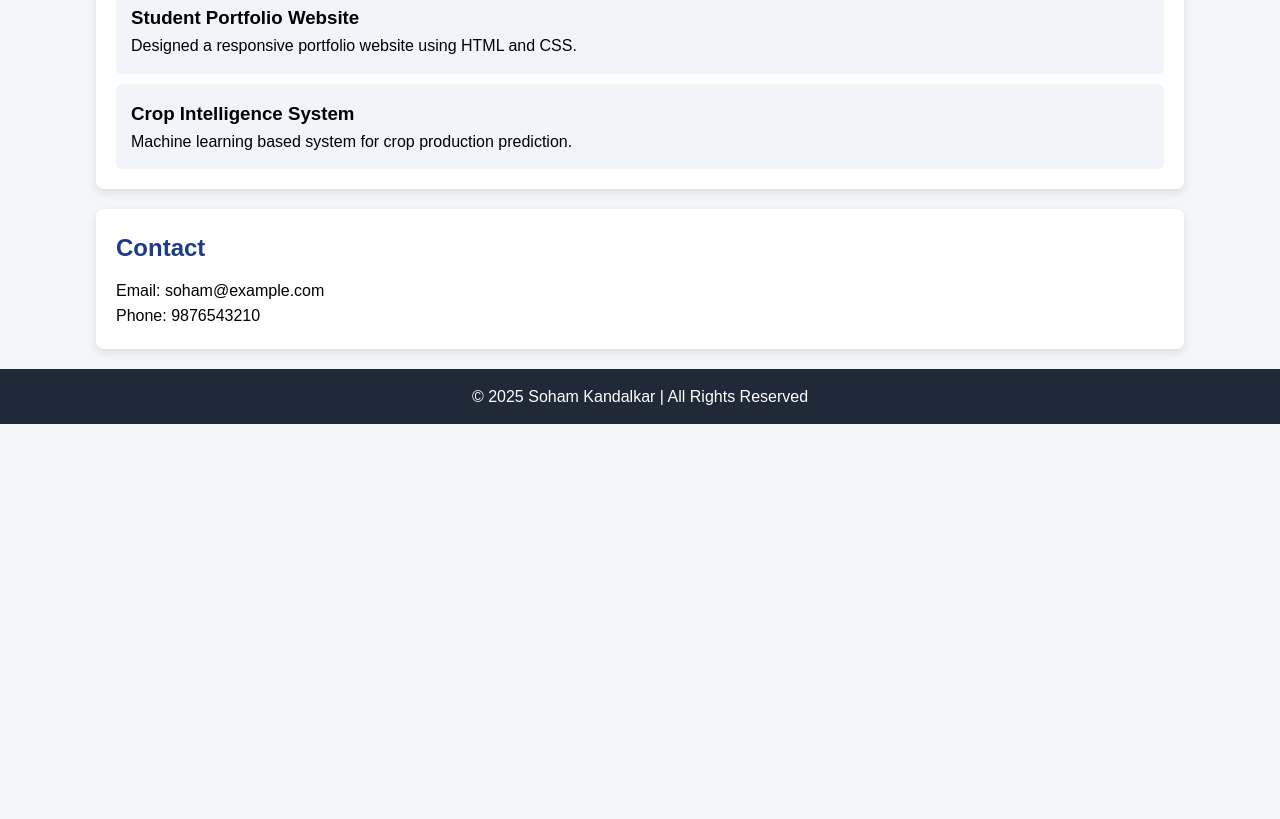
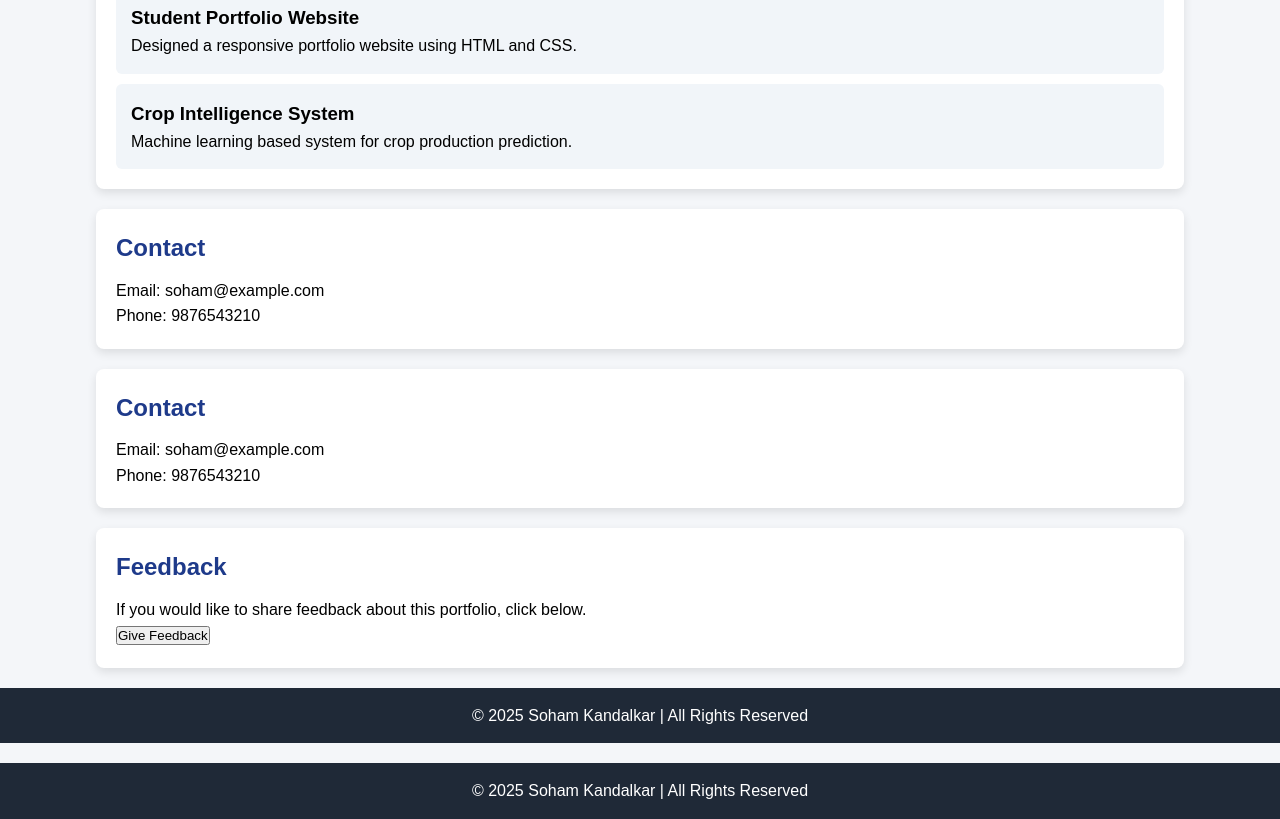
Before and after one commit to smkandalkar2005-crypto/shiny-enigma, a plain HTML site: page index.html in a window 1280 px wide. Shown: the part 980-1799 px from the top of the page. Before the commit the page ends 1404 px from the top, so only its background shows below. Drawn offline with Linux system fonts and the light colour scheme.

Commit message:
Update index.html

```diff
--- a/index.html
+++ b/index.html
@@ -81,6 +81,28 @@
         <p>Phone: 9876543210</p>
     </section>
 
+    <!-- Contact -->
+<section id="contact" class="card">
+    <h2>Contact</h2>
+    <p>Email: soham@example.com</p>
+    <p>Phone: 9876543210</p>
+</section>
+
+<!-- Feedback Section -->
+<section id="feedback" class="card">
+    <h2>Feedback</h2>
+    <p>If you would like to share feedback about this portfolio, click below.</p>
+
+    <a href="feedback.html" target="_blank">
+        <button>Give Feedback</button>
+    </a>
+
+</section>
+
+<footer>
+    <p>© 2025 Soham Kandalkar | All Rights Reserved</p>
+</footer>
+
     <footer>
         <p>© 2025 Soham Kandalkar | All Rights Reserved</p>
     </footer>
```
Lines whose indentation alone changed are shown as unchanged.
